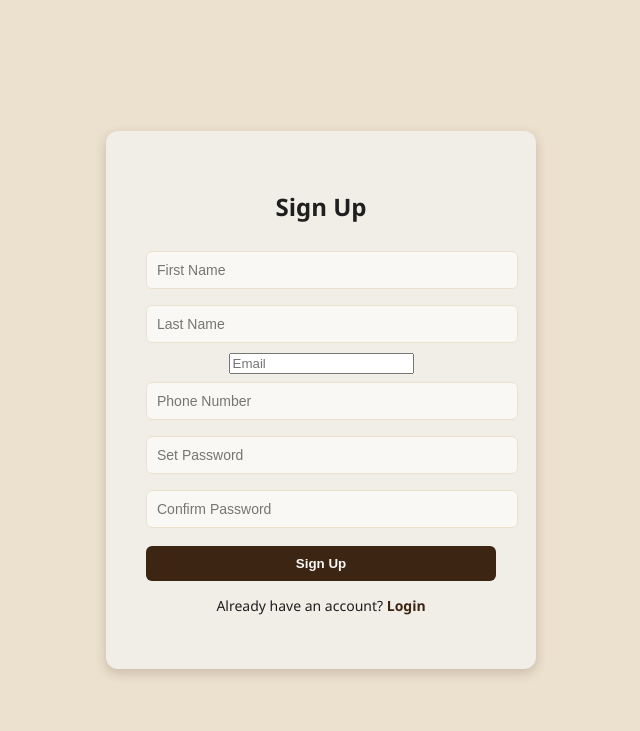
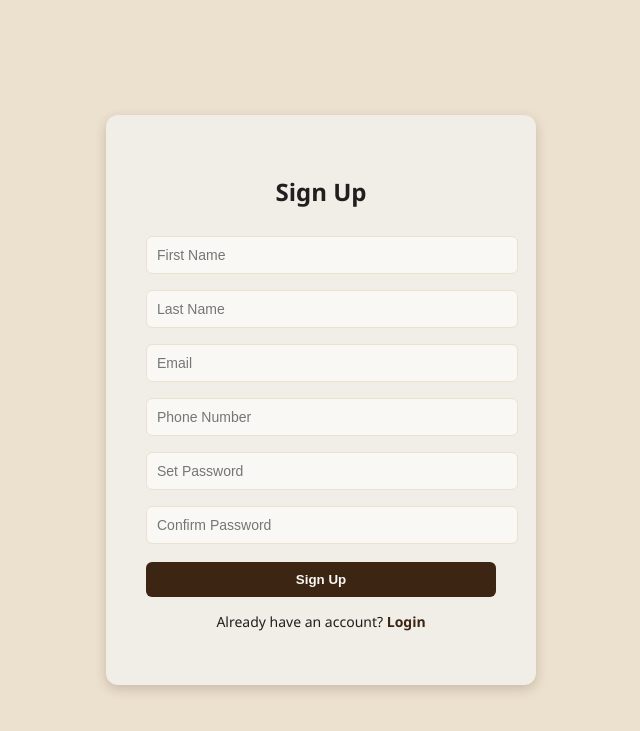
Before and after one commit to piyush-ujgaokar/cosmecure, a Django app: template cosmecure/templates/login & signup/signup.html in a window 1280 px wide. Shown: the top 731 px of the page, without its empty margins (319-959 px from the left). Run offline with Django 5.2, Linux system fonts and the light colour scheme; the template is opened without the code that fills it, so the values that code supplies are empty.

Commit message:
Css added for email-input

```diff
--- a/cosmecure/static/css/login & signup/login.css
+++ b/cosmecure/static/css/login & signup/login.css
@@ -25,7 +25,8 @@ body {
 input[type="text"],
 input[type="password"],
 input[type="phone number"],
-input[type="tel"] {
+input[type="tel"],
+input[type="email"] {
   width: 100%;
   padding: 10px;
   margin: 8px 0;
```
